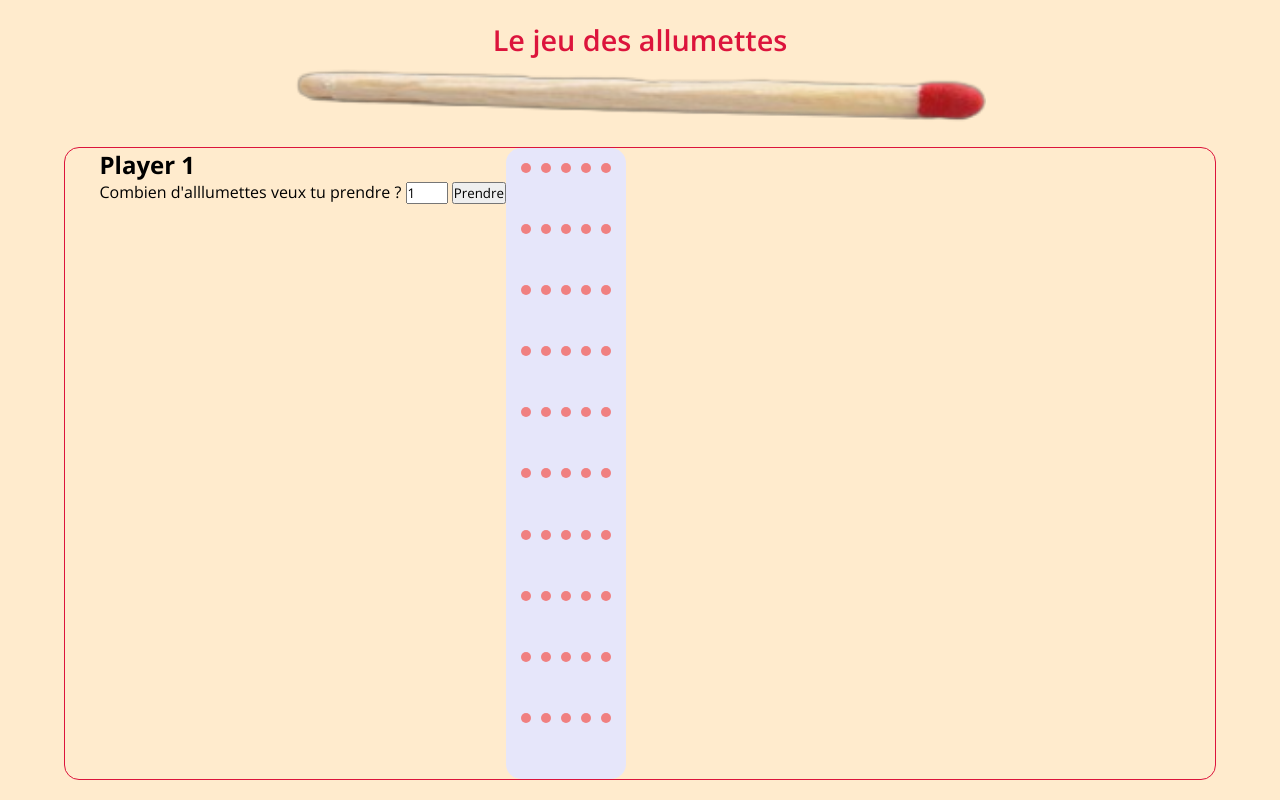
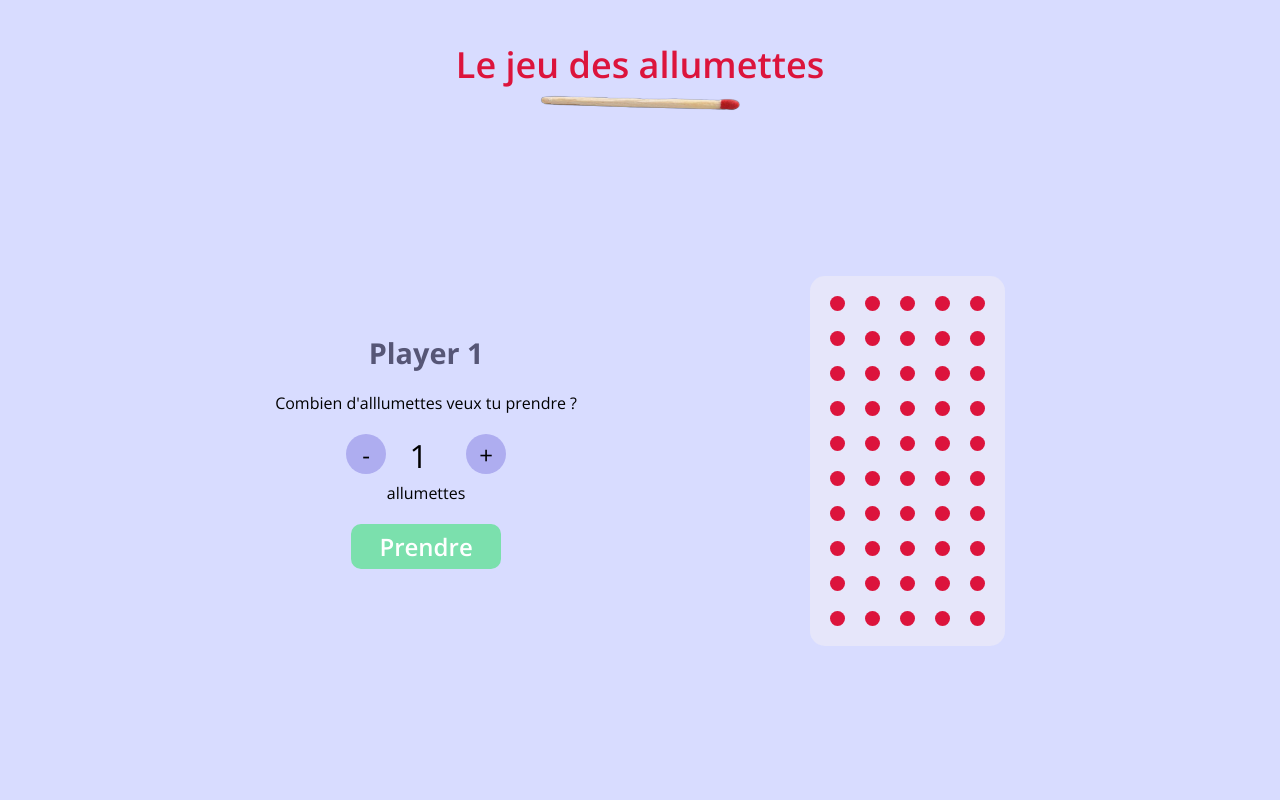
Before and after one commit to laanatri/ADA_EXOS, a plain HTML site: page EXO_INDI/JEU_DES_ALLUMETTES/index.html in a window 1280 px wide. Both pictures are taken after a click on the button "Start". Drawn offline with nearby package versions, Linux system fonts and the light colour scheme.

Commit message:
ajout style

```diff
--- a/EXO_INDI/JEU_DES_ALLUMETTES/index.html
+++ b/EXO_INDI/JEU_DES_ALLUMETTES/index.html
@@ -9,13 +9,19 @@
 <body>
     <h1>Le jeu des allumettes</h1>
     <img src="./match.png" alt="">
-
     <div class="main-content">
-
         <div class="game-start">
             <form id="players-form" action="">
-                <label for="nombre">Nombre de joueurs</label>
-                <input type="number" name="nombre" min="1" value="1">
+                <div class="input-number">
+                    <div class="number-select players-select">
+                        <p>-</p>
+                    </div>
+                    <input type="number" name="nombre" min="1" value="1">
+                    <div class="number-select players-select">
+                        <p>+</p>
+                    </div>
+                </div>
+                <label for="nombre">Players</label>
                 <button type="submit">Start</button>
             </form>
         </div>
@@ -24,7 +30,16 @@
                 <h2>Player 1</h2>
                 <form id="game-form" action="">
                     <label for="">Combien d'alllumettes veux tu prendre ?</label>
-                    <input type="number" min="1" max="6" value="1">
+                    <div class="input-number">
+                        <div class="number-select matches-select">
+                            <p>-</p>
+                        </div>
+                        <input type="number" min="1" max="6" value="1">
+                        <div class="number-select matches-select">
+                            <p>+</p>
+                        </div>
+                    </div>
+                    <p>allumettes</p>
                     <button type="submit">Prendre</button>
                 </form>
             </div>
--- a/EXO_INDI/JEU_DES_ALLUMETTES/main.css
+++ b/EXO_INDI/JEU_DES_ALLUMETTES/main.css
@@ -9,10 +9,15 @@
 
 body {
     padding: 20px 5%;
-    background-color: blanchedalmond;
+    background-color: #D8DCFF;
     height: 100dvh;
     display: flex;
     flex-direction: column;
+    @media screen and (min-width: 768px) {
+        max-width: 1024px;
+        padding: 40px 0;
+        margin: 0 auto;
+    }
 }
 
 h1 {
@@ -20,18 +25,21 @@ h1 {
     margin-bottom: 5px;
     color: crimson;
     font-weight: 600;
-    font-size: 1.8rem;
+    font-size: clamp(2vw, 8.5vw, 36px);
 }
 
 img {
     display: block;
     width: 60%;
+    max-width: 200px;
     margin: 0 auto 20px;
+    @media screen and (min-width: 768px) {
+        margin-bottom: 50px;
+    }
 }
 
 .main-content {
     flex-grow: 1;
-    border: 1px solid crimson;
     border-radius: 15px;
 }
 
@@ -39,6 +47,66 @@ img {
     width: 100%;
     height: 100%;
 }
+
+/* input */
+.input-number {
+    width: 100%;
+    display: flex;
+    justify-content: center;
+    margin-bottom: 5px;
+}
+
+.number-select {
+    width: 40px;
+    height: 40px;
+    background-color: #AEADF0;
+    display: flex;
+    justify-content: center;
+    align-items: center;
+    border-radius: 50%;
+    transition: .3s ease-in-out;
+    cursor: pointer;
+}
+
+.number-select:hover {
+    transform: scale(1.2);
+}
+
+.number-select>p {
+    font-size: 1.5rem;
+    width: fit-content;
+}
+
+input {
+    width: 80px;
+    font-size: 2rem;
+    text-align: center;
+    background-color: transparent;
+    border: none;
+    pointer-events: none;
+}
+/* eo: input */
+
+/* button */
+button {
+    background-color: #7BE0AD;
+    height: 45px;
+    width: 95%;
+    max-width: 150px;
+    margin: 0 auto;
+    border: 3px solid #7BE0AD;
+    border-radius: 10px;
+    transition: .3s ease-in-out;
+    color: white;
+    font-size: 1.5rem;
+    font-weight: 600;
+    cursor: pointer;
+}
+
+button:hover {
+    border: 3px solid #70cc9e;
+}
+/* eo: button */
 
 .game-start {
     display: flex;
@@ -50,32 +118,59 @@ img {
 #players-form {
     display: flex;
     flex-direction: column;
+    width: 100%;
 }
 
 #players-form label {
     text-align: center;
     font-size: 1.2rem;
     font-weight: 600;
-}
-
-#players-form input {
-
-}
-
-#players-form button {
-
+    margin-bottom: 50px;
 }
 
 .game-content {
     display: none;
     flex-direction: column;
+    justify-content: center;
     padding: 0 3%;
     @media screen and (min-width: 768px) {
         flex-direction: row;
+        justify-content: space-around;
+        align-items: center;
     }
 }
 
 .form-content {
+    margin-bottom: 20px;
+    @media screen and (min-width: 768px) {
+        display: flex;
+        flex-direction: column;
+        justify-content: center;
+    }
+}
+
+h2 {
+    text-align: center;
+    font-size: 1.8rem;
+    color: #565676;
+    margin-bottom: 20px;
+}
+
+#game-form {
+    display: flex;
+    flex-direction: column;
+    justify-content: center;
+    align-items: center;
+}
+
+#game-form label {
+    font-size: 1rem;
+    text-align: center;
+    margin-bottom: 20px;
+}
+
+#game-form>p:nth-child(3) {
+    font-size: 1rem;
     margin-bottom: 20px;
 }
 
@@ -84,17 +179,52 @@ img {
     background-color: lavender;
     border-radius: 15px;
     display: grid;
-    grid-template-columns: 1fr 1fr 1fr 1fr 1fr;
+    grid-template-columns: repeat(10, 1fr);
+    grid-template-rows: repeat(5, 1fr);
+    height: 120px;
+    @media screen and (min-width: 768px) {
+        height: 370px;
+        grid-template-columns: repeat(5, 1fr);
+        grid-template-rows: repeat(10, 1fr);
+    }
 }
 
 .allumette {
+    width: 10px;
     height: 10px;
-    width: 10px;
-    background-color: lightcoral;
+    background-color: crimson;
     border-radius: 50%;
     margin: 5px;
+    @media screen and (min-width: 768px) {
+        width: 15px;
+        height: 15px;
+        margin: 10px;
+    }
 }
 
 .winner-content {
+    width: 100%;
+    height: 100%;
     display: none;
+    flex-direction: column;
+    justify-content: center;
+    align-items: center;
 }
+
+.winner-content p:nth-child(1) {
+    font-size: 2rem;
+    color: #565676;
+    font-weight: 600;
+}
+
+.winner-content p:nth-child(2) {
+    font-size: 3rem;
+    color: crimson;
+    font-weight: 700;
+    margin-bottom: 20px;
+}
+.winner-content p:nth-child(3) {
+    font-size: 1.5rem;
+    color: #565676;
+    margin-bottom: 50px;
+}
--- a/EXO_INDI/JEU_DES_ALLUMETTES/script.js
+++ b/EXO_INDI/JEU_DES_ALLUMETTES/script.js
@@ -1,7 +1,9 @@
 const playersForm = document.getElementById("players-form");
+const playersSelect = document.querySelectorAll(".players-select");
 const inputNumberOfPlayers = document.querySelector("#players-form input");
 let numberOfPlayer = 1;
 const gameForm = document.getElementById("game-form");
+const matchesSelect = document.querySelectorAll(".matches-select");
 const inputPlayerChoice = document.querySelector("#game-form input");
 const matchContent = document.querySelector(".allumettes-content");
 let matchCount = 50;
@@ -30,7 +32,7 @@ const displayWinner = () => {
     console.log("tu as gagné : " + curentPlayer);
     document.querySelector(".winner-name").innerText = "Player " + curentPlayer;
     document.querySelector(".game-content").style.display = "none";
-    document.querySelector(".winner-content").style.display = "block";
+    document.querySelector(".winner-content").style.display = "flex";
 }
 
 const nextPlayer = () => {
@@ -54,7 +56,7 @@ const startGame = () => {
 const resetGame = () => {
     matchCount = 50;
     curentPlayer = 1;
-    document.querySelector(".game-start").style.display = "block";
+    document.querySelector(".game-start").style.display = "flex";
     document.querySelector(".winner-content").style.display = "none";
     document.querySelector("h2").innerText = "Player " + curentPlayer;
     inputNumberOfPlayers.value = 1;
@@ -62,6 +64,20 @@ const resetGame = () => {
 }
 
 // choix du nombre de joueur
+playersSelect.forEach((btn, i) => {
+    btn.addEventListener("click", () => {
+        if (i === 0) {
+            inputNumberOfPlayers.value--;
+            if (inputNumberOfPlayers.value < 1) {
+                inputNumberOfPlayers.value = 1;
+            }
+        } else {
+            inputNumberOfPlayers.value++;
+        }
+    })
+})
+
+// lancer la partie
 playersForm.addEventListener("submit", () => {
     event.preventDefault();
     startGame();
@@ -69,6 +85,23 @@ playersForm.addEventListener("submit", () => {
 })
 
 // choix du nombre d'allumettes à prendre
+matchesSelect.forEach((btn, i) => {
+    btn.addEventListener("click", () => {
+        if (i === 0) {
+            inputPlayerChoice.value--;
+            if (inputPlayerChoice.value < 1) {
+                inputPlayerChoice.value = 1;
+            }
+        } else {
+            inputPlayerChoice.value++;
+            if (inputPlayerChoice.value > 6) {
+                inputPlayerChoice.value = 6;
+            }
+        }
+    })
+})
+
+// valider le choix du nombre d'allumettes prises
 gameForm.addEventListener("submit", () => {
     event.preventDefault();
     handleGamePlay(inputPlayerChoice.value);
@@ -78,10 +111,3 @@ gameForm.addEventListener("submit", () => {
 resetButton.addEventListener("click", () => {
     resetGame();
 })
-
-// choix du nombre de joueur
-// lancer la partie
-// chaque joueur peux prendre 1 à 6 Allu
-// à chaque tour de joueur il faut checker si c'est gagné
-// tant que c'est pas gagné, on iter sur les joueurs
-// si c'est gagné, on stop le partie puis on affiche le gagnant
```
